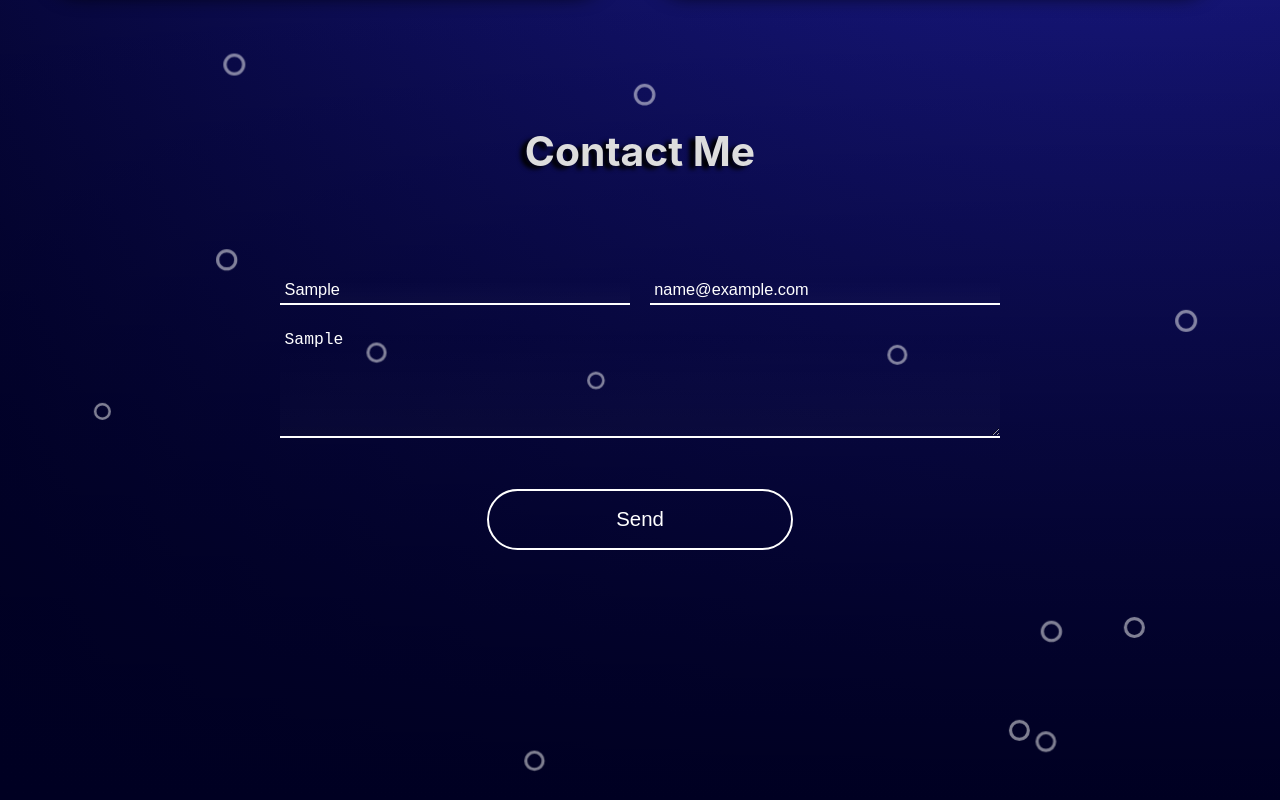
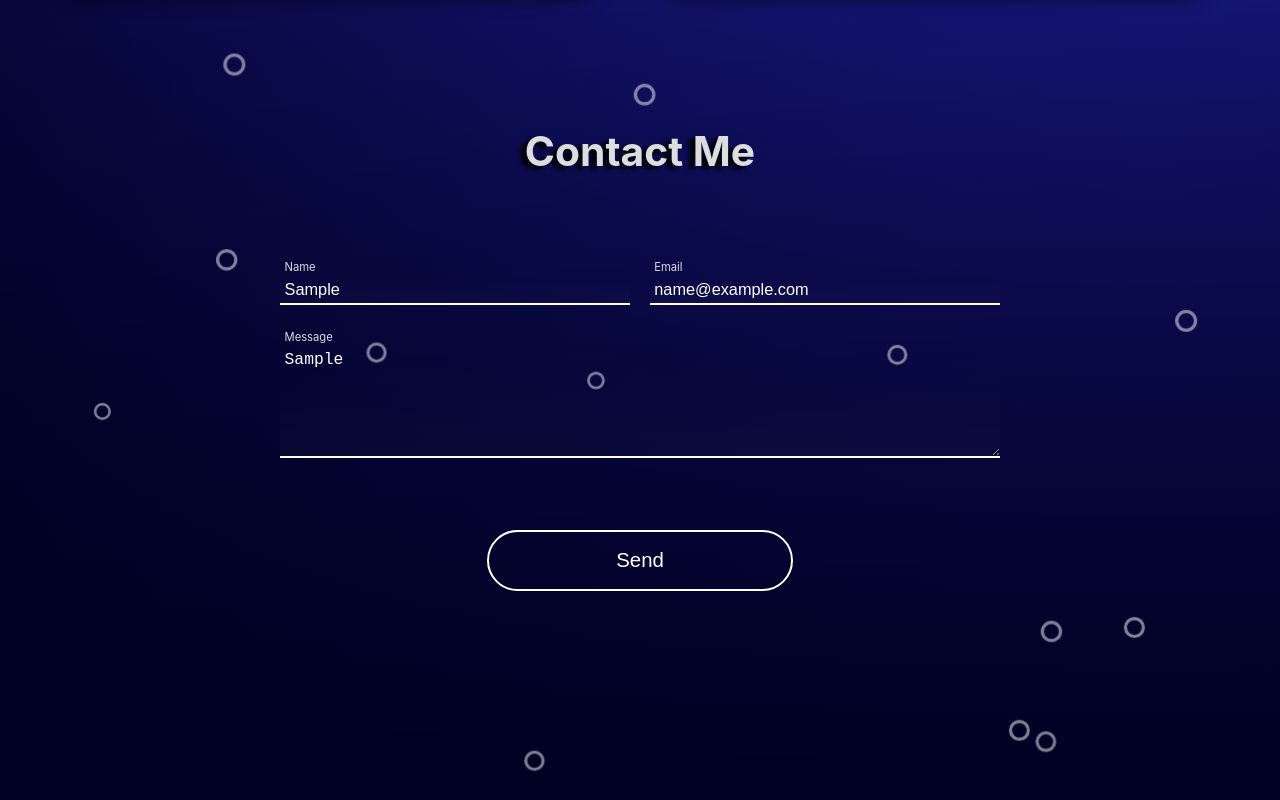
Before and after one commit to Faboid/portfolio, a React (Create React App) app: page / in a window 1280 px wide. Both pictures are taken after typing "Sample", "name@example.com", "Sample" into the empty fields and a click on the button "Send". Shown: the part 2034-2834 px from the top of the page. Built offline with nearby package versions, Linux system fonts and the light colour scheme; the HTML template or start-up script is replaced by a standard one.

Commit message:
Set up dynamic label.

```diff
--- a/src/components/ContactForm.css
+++ b/src/components/ContactForm.css
@@ -8,7 +8,7 @@
     flex-direction: column;
     justify-content: center;
     align-items: center;
-    gap: 1rem;
+    gap: 2rem;
     margin-right: var(--surround-space);
     margin-left: var(--surround-space);
 }
--- a/src/components/FormInputField.css
+++ b/src/components/FormInputField.css
@@ -1,4 +1,5 @@
 .input-container {
+    position: relative;
     display: flex;
     justify-content: center;
     align-items: center;
@@ -23,3 +24,20 @@ textarea.input-field {
     max-height: 10rem;
     width: 100%;
 }
+
+.input-label {
+    position: absolute;
+    left: 0;
+    top: 0;
+    padding: 0.2rem;
+    font-size: 55%;
+    opacity: 0;
+    transition: 500ms;
+    transform: rotateX(-90deg);
+}
+
+.input-label.show {
+    transform: rotateX(0deg);
+    top: -1rem;
+    opacity: 1;
+}
--- a/src/components/FormInputField.js
+++ b/src/components/FormInputField.js
@@ -1,13 +1,25 @@
+import { useState } from 'react';
 import './FormInputField.css';
 
 export default function FormInputField({ name, placeholder, multiline }) {
 
+    const [hasValue, setHasValue] = useState(false);
+    const labelClass = "input-label " + ((hasValue) ? "show" : "");
+
+    function CheckIfEmpty(e) {
+        let status = e.target.value.length > 0;
+        if(status != hasValue) {
+            setHasValue(() => status);
+        }
+    }
+
     const inputField = (multiline) ?
-        <textarea name={name} placeholder={placeholder} className='input-field'/> :
-        <input name={name} placeholder={placeholder} className='input-field'/>;
+        <textarea name={name} placeholder={placeholder} onChange={(e) => CheckIfEmpty(e)} className='input-field'/> :
+        <input name={name} placeholder={placeholder} onChange={(e) => CheckIfEmpty(e)} className='input-field'/>;
 
     return (
         <div className='input-container'>
+            <label className={labelClass} htmlFor={name}>{placeholder}</label>
             {inputField}
         </div>
     );
```
